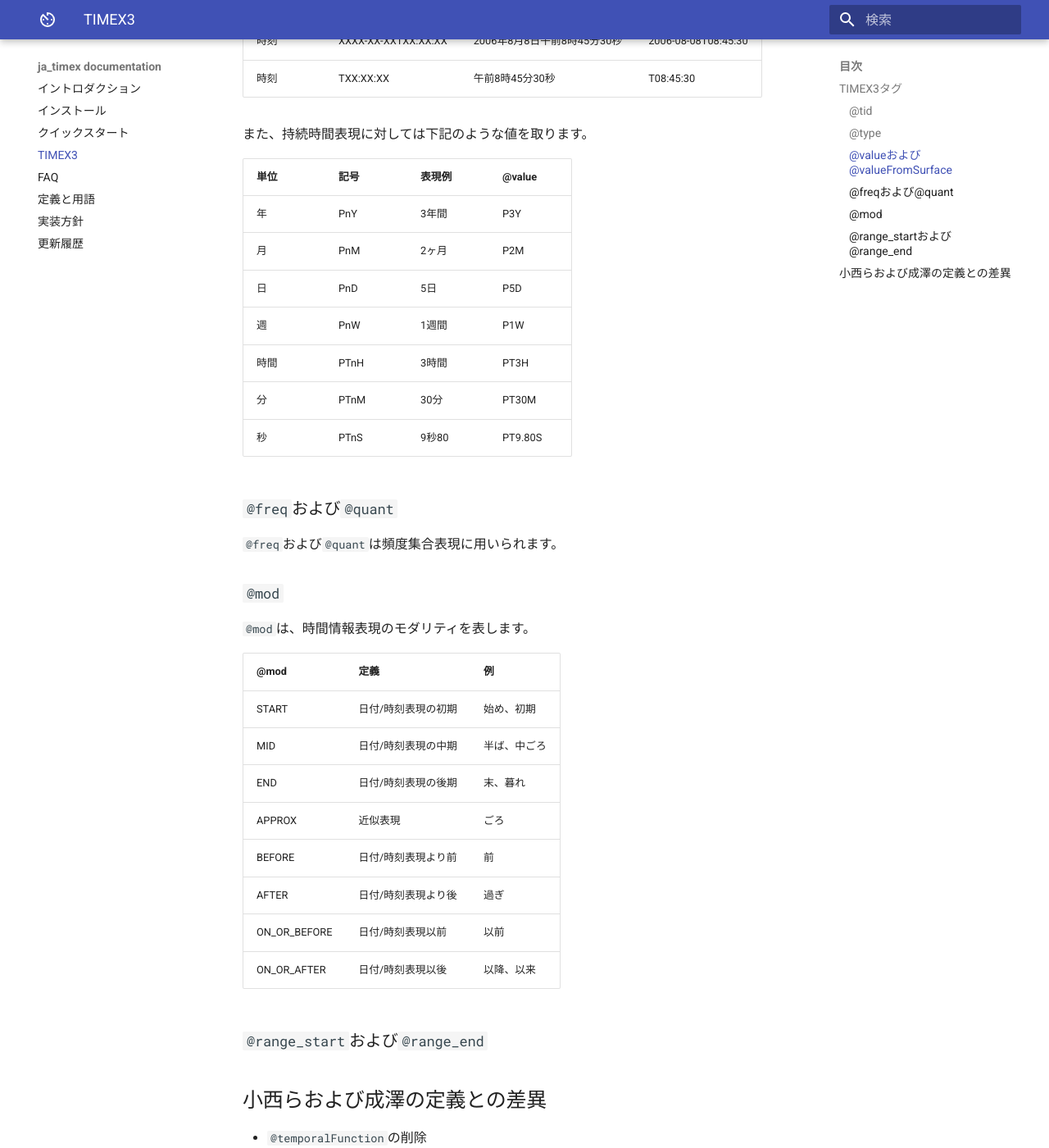
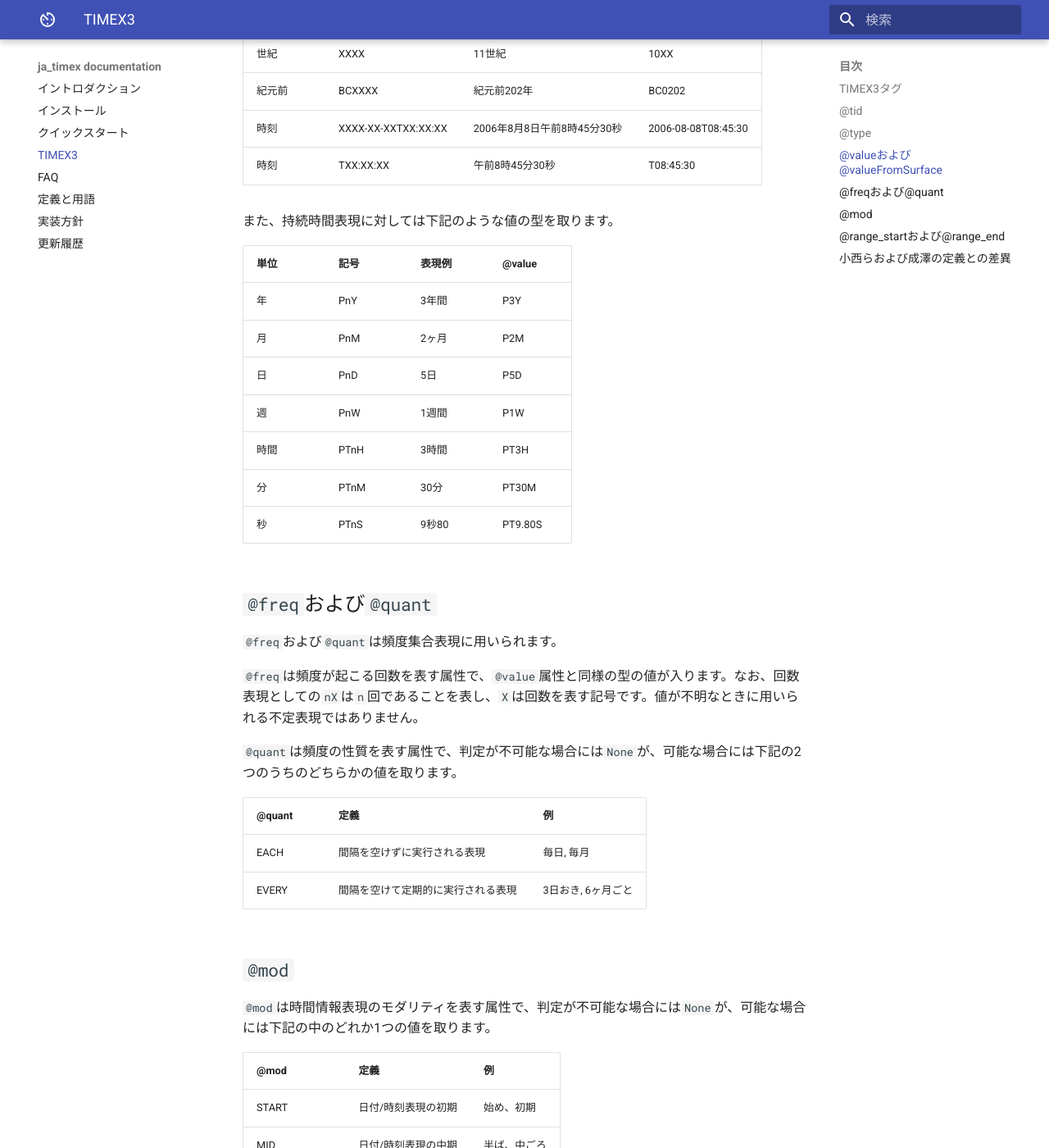
Before and after one commit to yagays/ja-timex, an MkDocs documentation site: the page built from docs/docs/timex3.md, in a window 1280 px wide and 1400 px high, scrolled down 2204 px. Shown: the whole window at 82% size. Built offline with MkDocs 1.6.1 and Material for MkDocs 9.7.7, drawn with Linux system fonts in a browser that asks for light colours; some of the changed text lies outside the part shown.

Commit message:
update docs

```diff
--- a/docs/docs/timex3.md
+++ b/docs/docs/timex3.md
@@ -12,11 +12,11 @@
 | @type             | 表現の分類。DATE, TIME, DURATION, SETの値を取る。      | `DATE`       | 必須             |
 | @value            | 時間情報表現が含意する値で、文脈による正規化を行う     | `2021-07-18` | 必須             |
 | @valueFromSurface | 時間情報表現が含意する値で、文脈による正規化を行わない | `XXXX-07-18` | 必須             |
-| @freq             | 頻度集合表現における頻度                               | `2X`         | 頻度集合表現のみ |
-| @quant            | 頻度集合表現における期間                               | `P1W`        | 頻度集合表現のみ |
+| @freq             | 頻度集合表現における頻度が起こる回数                   | `2X`         | 頻度集合表現のみ |
+| @quant            | 頻度集合表現における頻度の性質                         | `EACH`       | 頻度集合表現のみ |
 | @mod              | 時間情報表現の補足情報としてのモダリティ               | `APPROX`     | 任意             |
-| @rangeStart              |                |      |              |
-| @rangeEnd              |                |      |              |
+| @rangeStart       |                                                        |              |                  |
+| @rangeEnd         |                                                        |              |                  |
 
 なお、[Python PEP8](https://www.python.org/dev/peps/pep-0008/)のコーディング規約に則り、キャメルケースで書かれる属性名は`TIMEX`クラス上ではスネークケースで表現します。
 
@@ -25,10 +25,10 @@
   - `timex.range_start`
   - `timex.range_end`
 
-### @tid
+## `@tid`
+`@tid`は、入力テキストの中で各TIMEX3タグに対して一意に付与される識別子です。`t0`から始まり、1ずつ値が増えていきます。
 
-
-### `@type`
+## `@type`
 `@type`属性は、以下の4つの値のうちのどれかを持ちます。
 
 | type       | 名称         | 説明                                                                 |
@@ -40,11 +40,11 @@
 
 図を入れる
 
-### `@value`および`@valueFromSurface`
+## `@value`および`@valueFromSurface`
 `@value`および`@valueFromSurface`には、対象となる時間表現を正規化した値です。抽出した時間表現に対して、`@valueFromSurface`は文脈情報を考慮せずに正規化した値を取るのに対し、`@value`は文脈を用いて正規化した値を取ります。
 
 
-日付や時刻表現に対しては、下記のような値を取ります。
+日付や時刻表現に対しては、下記のような値の型を取ります。
 
 | 単位   | 記号                 | 表現例                      | @value              |
 | ------ | -------------------- | --------------------------- | ------------------- |
@@ -58,7 +58,7 @@
 | 時刻   | XXXX-XX-XXTXX:XX:XX  | 2006年8月8日午前8時45分30秒 | 2006-08-08T08:45:30 |
 | 時刻   | TXX:XX:XX            | 午前8時45分30秒             | T08:45:30           |
 
-また、持続時間表現に対しては下記のような値を取ります。
+また、持続時間表現に対しては下記のような値の型を取ります。
 
 | 単位 | 記号 | 表現例 | @value  |
 | ---- | ---- | ------ | ------- |
@@ -71,12 +71,20 @@
 | 秒   | PTnS | 9秒80  | PT9.80S |
 
 
-### `@freq`および`@quant`
+## `@freq`および`@quant`
 `@freq`および`@quant`は頻度集合表現に用いられます。
 
+`@freq`は頻度が起こる回数を表す属性で、`@value`属性と同様の型の値が入ります。なお、回数表現としての`nX`は`n`回であることを表し、`X`は回数を表す記号です。値が不明なときに用いられる不定表現ではありません。
 
-### `@mod`
-`@mod`は、時間情報表現のモダリティを表します。
+`@quant`は頻度の性質を表す属性で、判定が不可能な場合には`None`が、可能な場合には下記の2つのうちのどちらかの値を取ります。
+
+| @quant | 定義                               | 例                 |
+| ------ | ---------------------------------- | ------------------ |
+| EACH   | 間隔を空けずに実行される表現       | 毎日, 毎月         |
+| EVERY  | 間隔を空けて定期的に実行される表現 | 3日おき, 6ヶ月ごと |
+
+## `@mod`
+`@mod`は時間情報表現のモダリティを表す属性で、判定が不可能な場合には`None`が、可能な場合には下記の中のどれか1つの値を取ります。
 
 | @mod         | 定義                | 例           |
 | ------------ | ------------------- | ------------ |
@@ -89,7 +97,7 @@
 | ON_OR_BEFORE | 日付/時刻表現以前   | 以前         |
 | ON_OR_AFTER  | 日付/時刻表現以後   | 以降、以来   |
 
-### `@range_start`および`@range_end`
+## `@range_start`および`@range_end`
 
 ## 小西らおよび成澤の定義との差異
 
```
